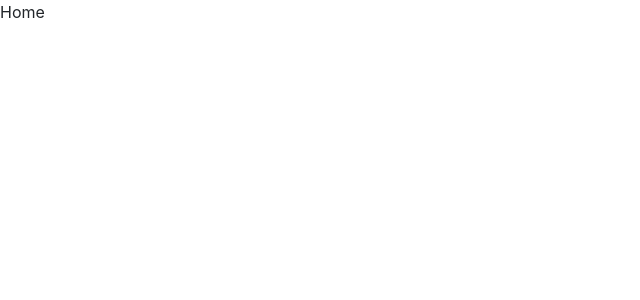
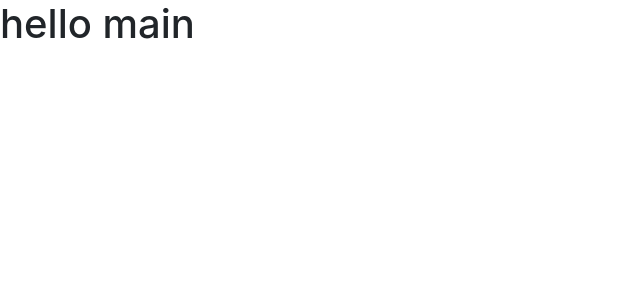
Before and after one commit to haxul/file-store, a React (Create React App) app in the folder client/: page / in a window 1280 px wide. Shown: the top 300 px of the page, without its empty margins (0-640 px from the left). Built offline with nearby package versions, Linux system fonts and the light colour scheme.

Commit message:
connect main page to app

```diff
--- a/client/src/App.tsx
+++ b/client/src/App.tsx
@@ -4,8 +4,9 @@ import styled from "styled-components";
 import { BrowserRouter as Router, Switch, Route } from "react-router-dom";
 import Login from "./pages/login/Login";
 import Registration from "./pages/registration/Registration";
+import Main from "./pages/main/Main";
 
-const Home = styled.div``;
+const NoMatch = styled.div``;
 
 class App extends PureComponent {
   render() {
@@ -13,14 +14,17 @@ class App extends PureComponent {
       <Router>
         <div>
           <Switch>
+            <Route exact path="/">
+              <Main />
+            </Route>
             <Route path="/login">
               <Login />
             </Route>
             <Route path="/signup">
               <Registration />
             </Route>
-            <Route path="/">
-              <Home>Home</Home>
+            <Route path="*">
+              <NoMatch>404 Not Found</NoMatch>
             </Route>
           </Switch>
         </div>
```
